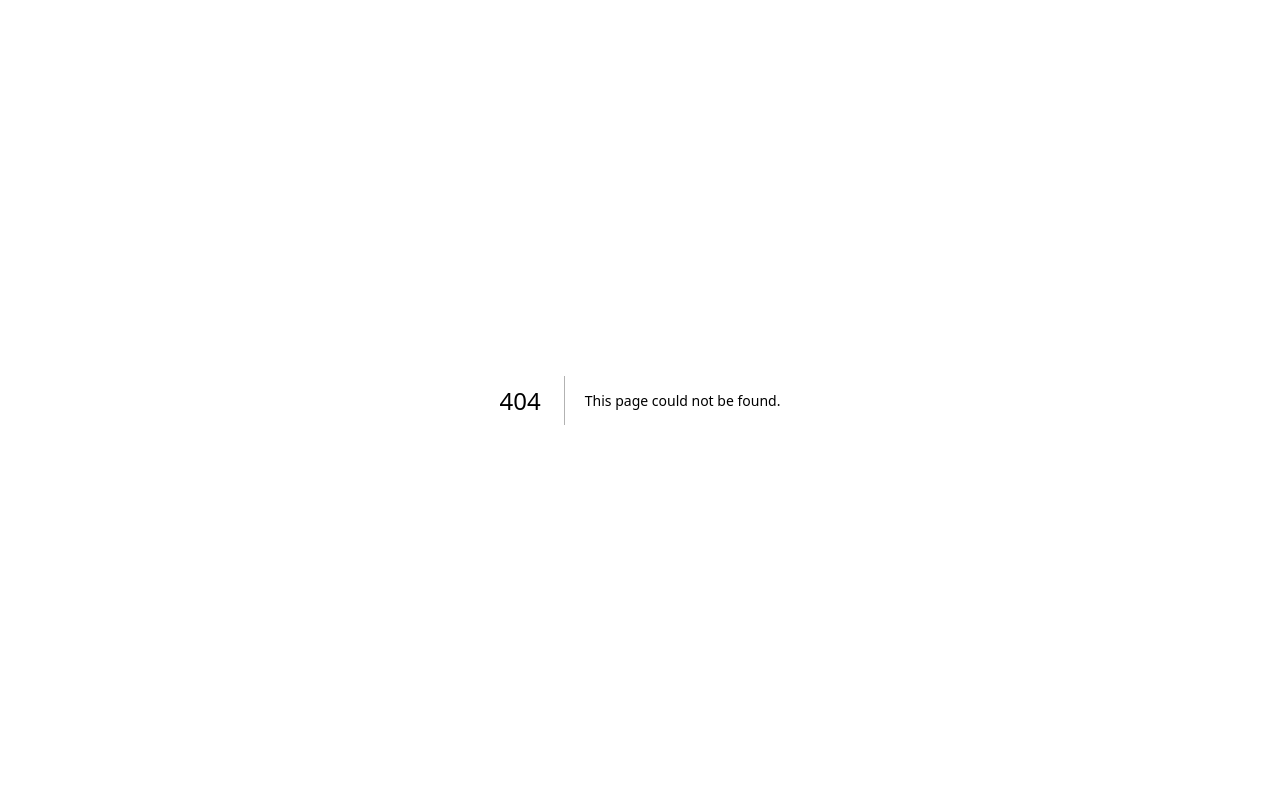
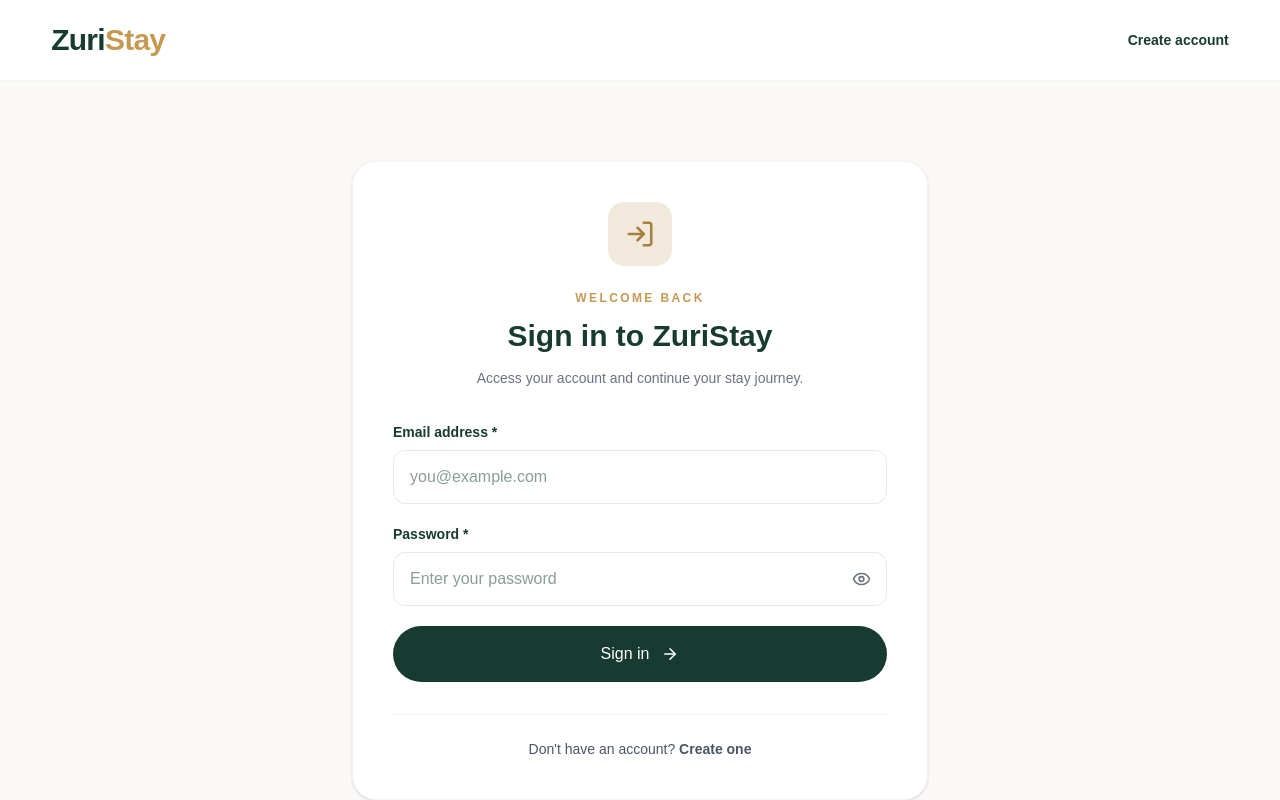
Before and after one commit to robinsonb254/zuristay, a Next.js app: page /login in a window 1280 px wide. Before the commit this address had no page. Shown: the top 800 px of the page. Built offline with nearby package versions, Linux system fonts and the light colour scheme.

Commit message:
Add Supabase customer login page

```diff
--- /dev/null
+++ b/src/app/login/page.tsx
@@ -0,0 +1,198 @@
+
+"use client";
+
+import { useState, type FormEvent } from "react";
+import Link from "next/link";
+import { useRouter } from "next/navigation";
+import {
+  ArrowRight,
+  Eye,
+  EyeOff,
+  LogIn,
+  CheckCircle2,
+} from "lucide-react";
+import { createSupabaseBrowserClient } from "@/lib/supabase/client";
+
+export default function LoginPage() {
+  const router = useRouter();
+
+  const [email, setEmail] = useState("");
+  const [password, setPassword] = useState("");
+  const [showPassword, setShowPassword] = useState(false);
+  const [loading, setLoading] = useState(false);
+  const [error, setError] = useState("");
+  const [success, setSuccess] = useState("");
+
+  async function handleSubmit(event: FormEvent<HTMLFormElement>) {
+    event.preventDefault();
+    setError("");
+    setSuccess("");
+    setLoading(true);
+
+    try {
+      const supabase = createSupabaseBrowserClient();
+
+      const { error: loginError } =
+        await supabase.auth.signInWithPassword({
+          email: email.trim().toLowerCase(),
+          password,
+        });
+
+      if (loginError) {
+        throw loginError;
+      }
+
+      setSuccess("Login successful. Redirecting...");
+
+      router.push("/");
+      router.refresh();
+    } catch (err) {
+      console.error("Login error:", err);
+
+      setError(
+        err instanceof Error
+          ? err.message
+          : "Unable to sign in. Please check your details and try again."
+      );
+    } finally {
+      setLoading(false);
+    }
+  }
+
+  return (
+    <main className="min-h-screen bg-[#faf9f6] text-[#173b30]">
+      <header className="border-b border-gray-100 bg-white">
+        <div className="container flex h-20 items-center justify-between">
+          <Link href="/" className="text-3xl font-bold tracking-tight">
+            Zuri<span className="text-[#c49a52]">Stay</span>
+          </Link>
+
+          <Link
+            href="/register"
+            className="text-sm font-semibold text-gray-600 hover:text-[#c49a52]"
+          >
+            Create account
+          </Link>
+        </div>
+      </header>
+
+      <section className="container flex justify-center px-4 py-12 md:py-20">
+        <div className="w-full max-w-xl rounded-3xl border border-gray-100 bg-white p-7 shadow-sm md:p-10">
+          <div className="mb-8 text-center">
+            <div className="mx-auto flex h-16 w-16 items-center justify-center rounded-2xl bg-[#f1eadc] text-[#a77e3e]">
+              <LogIn size={30} />
+            </div>
+
+            <p className="mt-6 text-xs font-bold tracking-[0.2em] text-[#c49a52]">
+              WELCOME BACK
+            </p>
+
+            <h1 className="mt-3 text-3xl font-bold">
+              Sign in to ZuriStay
+            </h1>
+
+            <p className="mt-3 text-sm leading-6 text-gray-500">
+              Access your account and continue your stay journey.
+            </p>
+          </div>
+
+          <form onSubmit={handleSubmit} className="space-y-5">
+            <div>
+              <label
+                htmlFor="email"
+                className="mb-2 block text-sm font-semibold"
+              >
+                Email address *
+              </label>
+
+              <input
+                id="email"
+                type="email"
+                required
+                maxLength={254}
+                autoComplete="email"
+                value={email}
+                onChange={(e) => setEmail(e.target.value)}
+                placeholder="you@example.com"
+                className="w-full rounded-xl border border-gray-200 px-4 py-3.5 text-sm outline-none focus:border-[#c49a52] focus:ring-2 focus:ring-[#c49a52]/15"
+              />
+            </div>
+
+            <div>
+              <label
+                htmlFor="password"
+                className="mb-2 block text-sm font-semibold"
+              >
+                Password *
+              </label>
+
+              <div className="relative">
+                <input
+                  id="password"
+                  type={showPassword ? "text" : "password"}
+                  required
+                  autoComplete="current-password"
+                  value={password}
+                  onChange={(e) => setPassword(e.target.value)}
+                  placeholder="Enter your password"
+                  className="w-full rounded-xl border border-gray-200 px-4 py-3.5 pr-12 text-sm outline-none focus:border-[#c49a52] focus:ring-2 focus:ring-[#c49a52]/15"
+                />
+
+                <button
+                  type="button"
+                  onClick={() => setShowPassword(!showPassword)}
+                  aria-label={showPassword ? "Hide password" : "Show password"}
+                  className="absolute right-4 top-1/2 -translate-y-1/2 text-gray-500"
+                >
+                  {showPassword ? <EyeOff size={19} /> : <Eye size={19} />}
+                </button>
+              </div>
+            </div>
+
+            {error && (
+              <p
+                role="alert"
+                className="rounded-xl bg-red-50 px-4 py-3 text-sm text-red-700"
+              >
+                {error}
+              </p>
+            )}
+
+            {success && (
+              <p
+                role="status"
+                className="flex items-center gap-2 rounded-xl bg-green-50 px-4 py-3 text-sm text-green-800"
+              >
+                <CheckCircle2 size={18} />
+                {success}
+              </p>
+            )}
+
+            <button
+              type="submit"
+              disabled={loading}
+              className="flex w-full items-center justify-center gap-3 rounded-full bg-[#173b30] px-7 py-4 font-bold text-white transition hover:bg-[#245545] disabled:cursor-not-allowed disabled:opacity-60"
+            >
+              {loading ? "Signing in..." : "Sign in"}
+              {!loading && <ArrowRight size={18} />}
+            </button>
+          </form>
+
+          <div className="mt-8 border-t border-gray-100 pt-6 text-center text-sm text-gray-600">
+            Don't have an account?{" "}
+            <Link
+              href="/register"
+              className="font-bold text-[#a77e3e] hover:underline"
+            >
+              Create one
+            </Link>
+          </div>
+        </div>
+      </section>
+
+      <footer className="py-8 text-center text-sm text-gray-400">
+        © {new Date().getFullYear()} ZuriStay. Your World. Your Stay.
+      </footer>
+    </main>
+  );
+}
```
